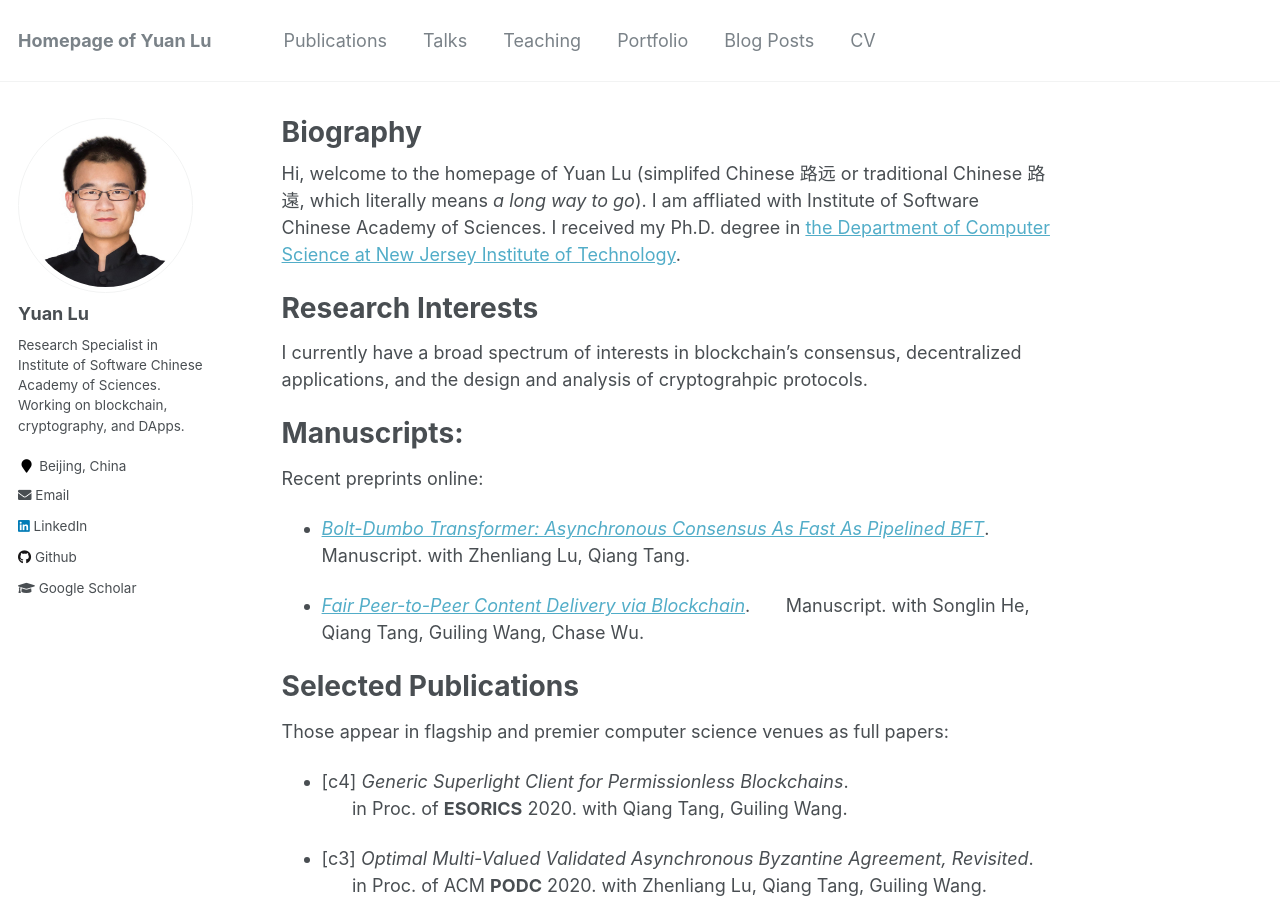
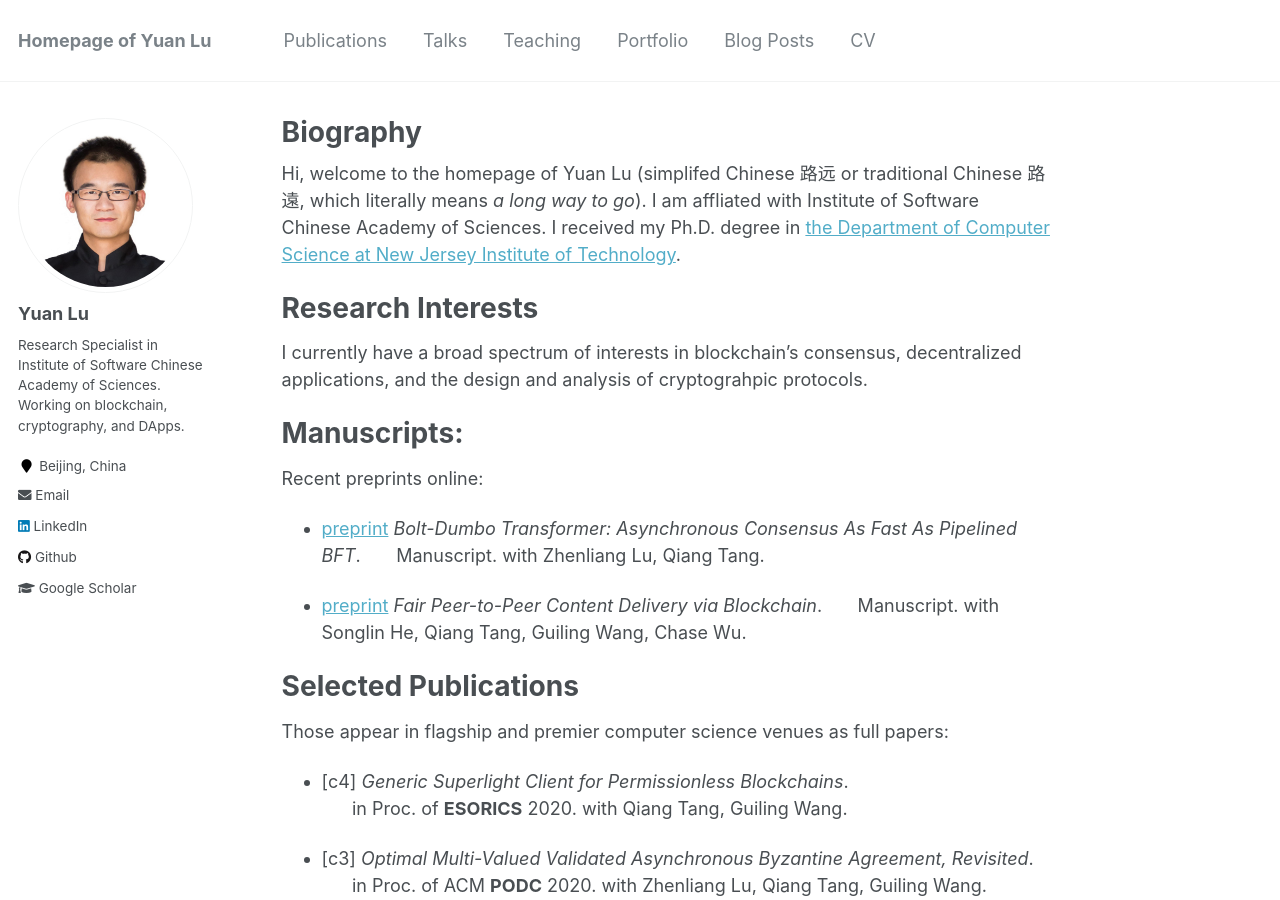
Before and after one commit to yylluu/yylluu.github.io, a Jekyll site: the page built from _pages/about.md, in a window 1280 px wide and 900 px high. Built offline with Jekyll 4.4.1, drawn with Linux system fonts in a browser that asks for light colours.

Commit message:
Update about.md

```diff
--- a/_pages/about.md
+++ b/_pages/about.md
@@ -19,10 +19,10 @@ I currently have a broad spectrum of interests in blockchain's consensus, decent
 Manuscripts:
 ======
 Recent preprints online:
-- [*Bolt-Dumbo Transformer: Asynchronous Consensus As Fast As Pipelined BFT*](https://arxiv.org/abs/2103.09425).
+- [preprint](https://arxiv.org/abs/2103.09425) *Bolt-Dumbo Transformer: Asynchronous Consensus As Fast As Pipelined BFT*.
      &nbsp; &nbsp; &nbsp; Manuscript. with Zhenliang Lu, Qiang Tang.
 
-- [*Fair Peer-to-Peer Content Delivery via Blockchain*](https://arxiv.org/pdf/2102.04685.pdf).
+- [preprint](https://arxiv.org/pdf/2102.04685.pdf) *Fair Peer-to-Peer Content Delivery via Blockchain*.
      &nbsp; &nbsp; &nbsp; Manuscript. with Songlin He, Qiang Tang, Guiling Wang, Chase Wu.
 
 Selected Publications
```
